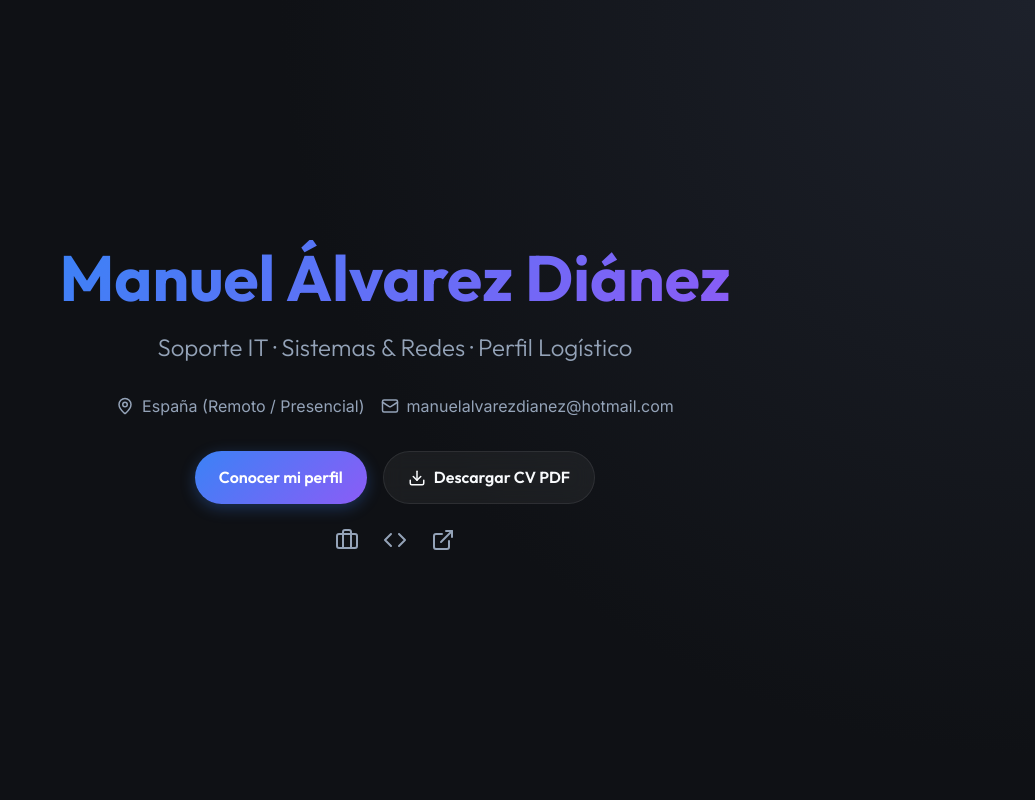
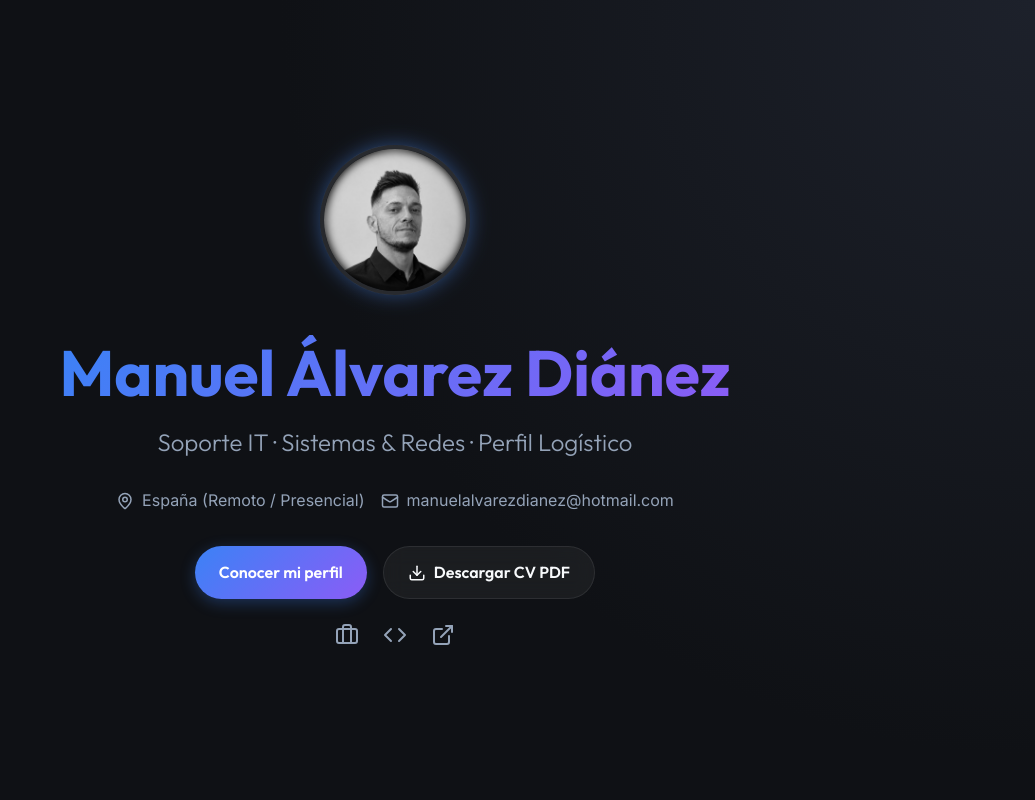
Before and after one commit to manu-alvarez/SERVER-DEV, a React (Vite) app in the folder apps/cv-portfolio/: page / in a window 1280 px wide. Shown: the top 800 px of the page, without its empty margins (245-1280 px from the left). Built offline with nearby package versions, Linux system fonts and the light colour scheme.

Commit message:
feat(cv-portfolio): add extracted profile photo to hero section

```diff
--- a/apps/cv-portfolio/src/App.tsx
+++ b/apps/cv-portfolio/src/App.tsx
@@ -26,6 +26,21 @@ function App() {
             animate={{ opacity: 1, scale: 1 }}
             transition={{ duration: 0.8 }}
           >
+            <div style={{ marginBottom: '2rem' }}>
+              <img
+                src="/avatar.png"
+                alt="Manuel Álvarez"
+                style={{
+                  width: '150px',
+                  height: '150px',
+                  borderRadius: '50%',
+                  objectFit: 'cover',
+                  border: '4px solid rgba(255, 255, 255, 0.1)',
+                  boxShadow: '0 0 20px rgba(59, 130, 246, 0.5)',
+                  filter: 'grayscale(20%)'
+                }}
+              />
+            </div>
             <h1 className="hero-title">Manuel Álvarez Diánez</h1>
             <h2 className="hero-subtitle">
               Soporte IT · Sistemas & Redes · Perfil Logístico
```
Also changed, not shown: apps/cv-portfolio/public/avatar.png (added).
